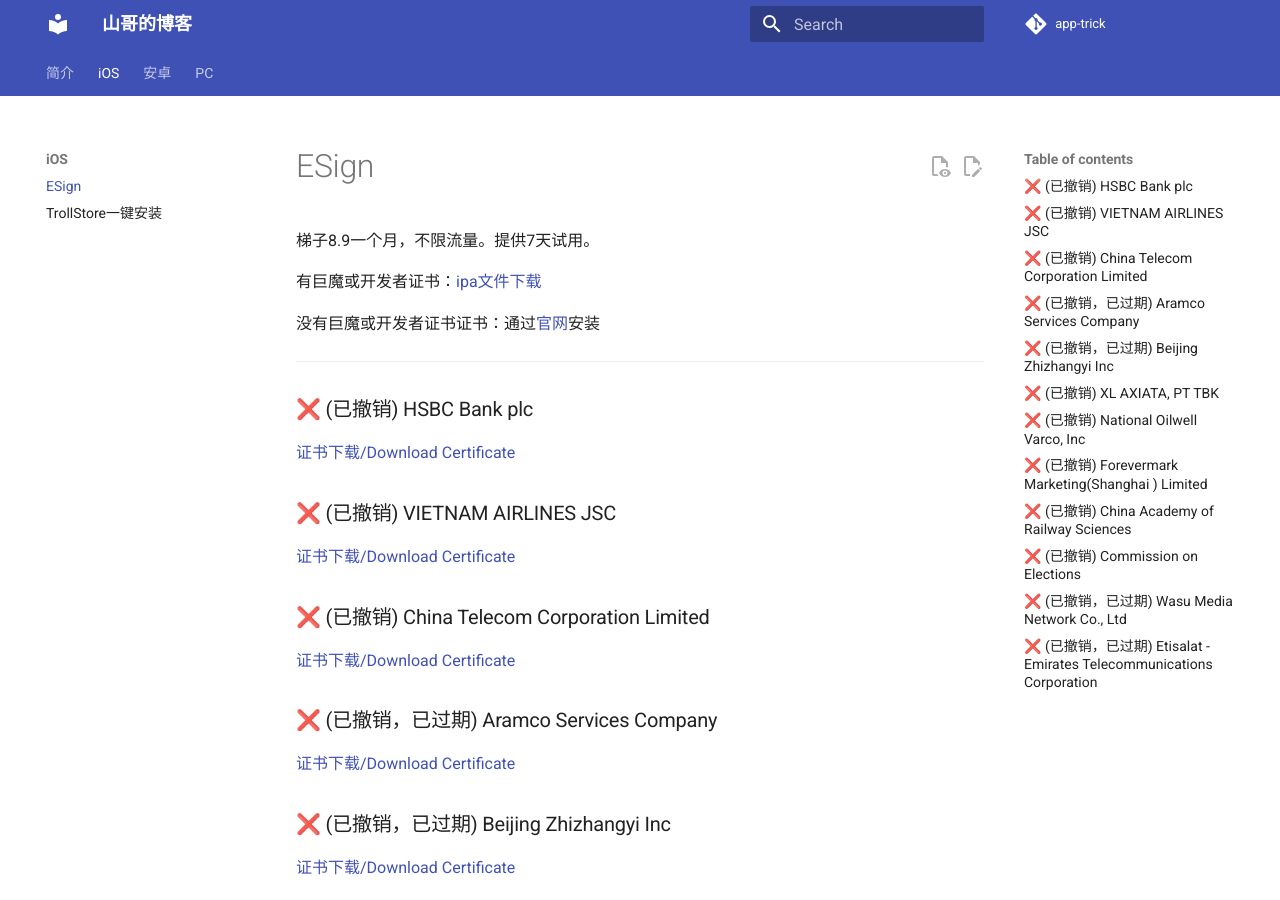
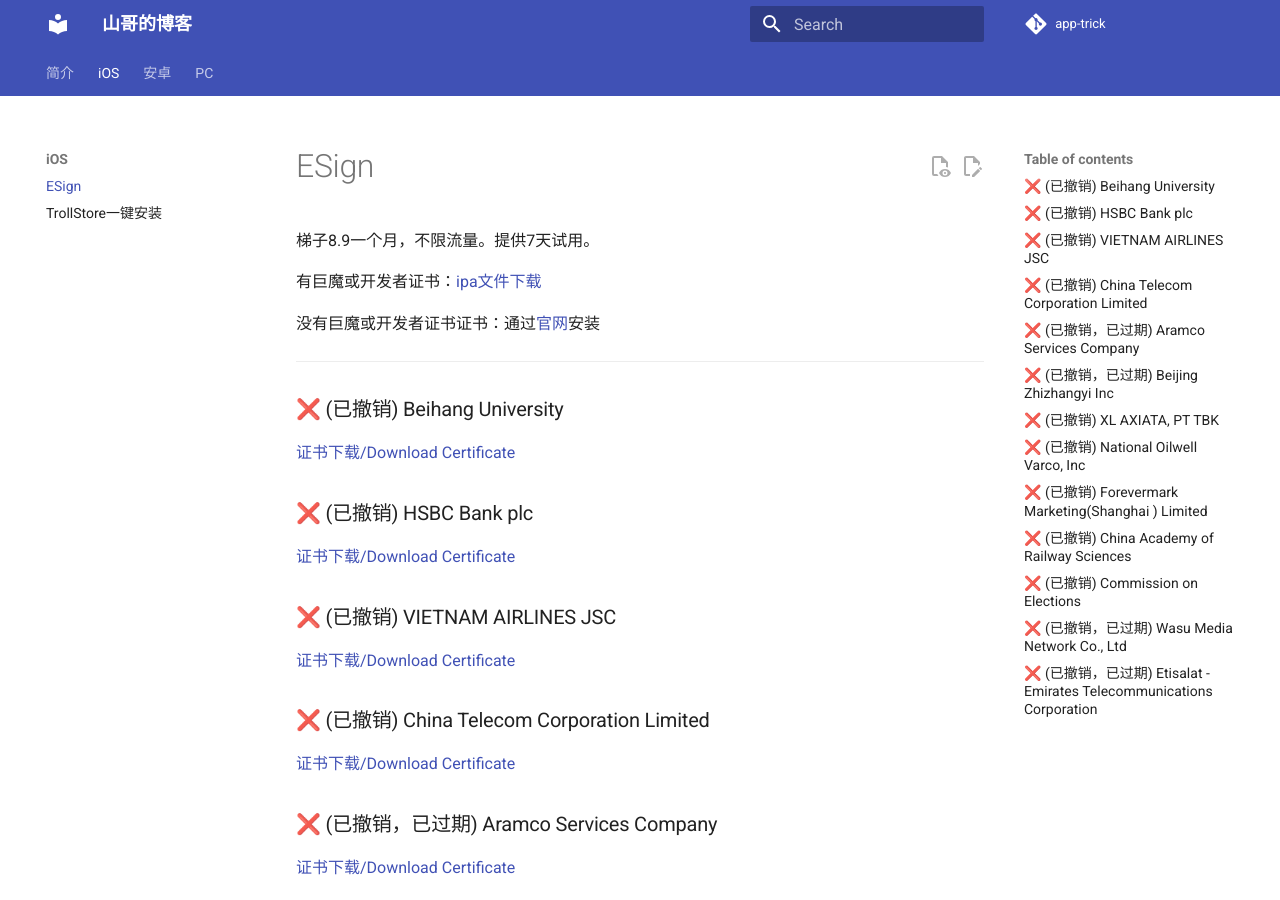
Before and after one commit to app-trick/app-trick.github.io, an MkDocs documentation site: the page built from docs/iOS/Esign.md, in a window 1280 px wide and 900 px high. Built offline with MkDocs 1.6.1 and Material for MkDocs 9.7.7, drawn with Linux system fonts in a browser that asks for light colours; comment, search, counter and statistics services are not loaded.

Commit message:
Esign Repo Update

```diff
--- a/docs/iOS/Esign.md
+++ b/docs/iOS/Esign.md
@@ -8,6 +8,8 @@
 
 ---
 
+### ❌ (已撤销) Beihang University
+[证书下载/Download Certificate](/iOS/cert/Beihang%20University.zip)
 ### ❌ (已撤销) HSBC Bank plc
 [证书下载/Download Certificate](/iOS/cert/HSBC%20Bank%20plc.zip)
 ### ❌ (已撤销) VIETNAM AIRLINES JSC
--- a/docs/iOS/cert/list.txt
+++ b/docs/iOS/cert/list.txt
@@ -1,3 +1,4 @@
+Beihang University.zip
 HSBC Bank plc.zip
 VIETNAM AIRLINES JSC.zip
 China Telecom Corporation Limited.zip
```
Also changed, not shown: 1 other file.
